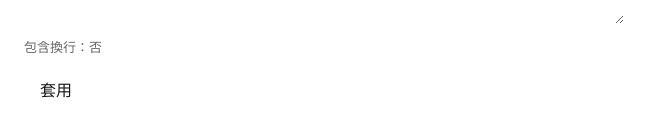
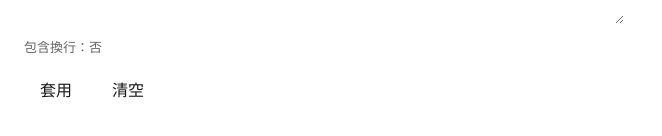
Before and after one commit to tinda/toolguy.github.io, a Next.js app: page / in a window 1280 px wide. Shown: the part 196-332 px from the top of the page, without its empty margins (0-662 px from the left). Built offline with nearby package versions, Linux system fonts and the light colour scheme.

Commit message:
feat: 新增清空輸入與結果的功能，並調整頁面按鈕佈局

```diff
--- a/next.config.ts
+++ b/next.config.ts
@@ -3,11 +3,13 @@ import type { NextConfig } from "next";
 const isProd = process.env.NODE_ENV === 'production'
 
 const nextConfig: NextConfig = {
+  reactStrictMode: true,
+  images: {
+    unoptimized: true, // Disable default image optimization
+  },
   output: isProd ? 'export' : undefined,
-  reactStrictMode: true,
-  assetPrefix: isProd
-    ? 'https://tinda.github.io/toolguy.github.io/'
-    : undefined
+  assetPrefix: isProd ? '/toolguy.github.io/' : '',
+  basePath: isProd ? '/toolguy.github.io' : '',
   /* config options here */
 };
 
--- a/package.json
+++ b/package.json
@@ -2,12 +2,12 @@
   "name": "toolguy",
   "version": "0.1.0",
   "private": true,
-  "homepage": "https://tinda.github.io/toolguy",
+  "homepage": "https://tinda.github.io/toolguy.github.io",
   "scripts": {
     "dev": "next dev",
-    "build": "next build",
+    "build": "next build ",
     "predeploy": "npm run build",
-    "deploy": "gh-pages -d out",
+    "deploy": "gh-pages -d out --nojekyll",
     "start": "next start",
     "lint": "eslint"
   },
--- a/src/app/page.tsx
+++ b/src/app/page.tsx
@@ -56,6 +56,14 @@ export default function Page() {
     setSanitized(noParens);
 
     // 不再修改 window.location / history
+  };
+
+  // 新增：清空輸入與結果與狀態
+  const handleClear = () => {
+    setInput("");
+    setSanitized("");
+    setCopyStatus("");
+    setShareStatus("");
   };
 
   // 新增：複製文字到剪貼簿（先用 navigator.clipboard，失敗時用 fallback）
@@ -133,7 +141,9 @@ export default function Page() {
         包含換行：{hasNewline ? "是" : "否"}
       </div>
 
+      {/* 套用 / 清空 按鈕列 */}
       <div style={{ marginTop: 12 }}>
+        <div style={{ display: "flex", gap: 8 }}>
           <button
             onClick={handleApply}
             style={{
@@ -144,6 +154,18 @@ export default function Page() {
           >
             套用
           </button>
+
+          <button
+            onClick={handleClear}
+            style={{
+              padding: "8px 16px",
+              fontSize: 16,
+              cursor: "pointer",
+            }}
+          >
+            清空
+          </button>
+        </div>
       </div>
 
       {sanitized !== "" && (
```
Lines whose indentation alone changed are shown as unchanged.
